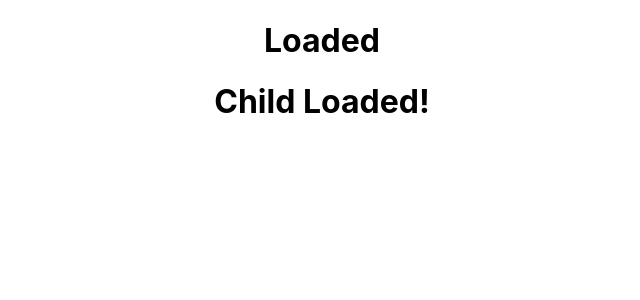
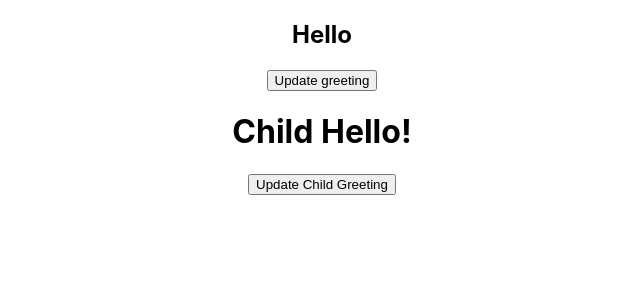
Before and after one commit to 2ndborn/react-lesson, a React (Create React App) app in the folder my-app/: page / in a window 1280 px wide. Shown: the top 300 px of the page, without its empty margins (318-958 px from the left). Built offline with nearby package versions, Linux system fonts and the light colour scheme.

Commit message:
component did update leson

```diff
--- a/my-app/src/App.js
+++ b/my-app/src/App.js
@@ -1,11 +1,11 @@
 import './App.css';
-import LifeCycleCDM from './components/LifeCycleCDM';
+import LifeCycleCDU from './components/LifeCycleCDU';
 
 
 function App() {
   return (
     <div className="App">
-      <LifeCycleCDM />
+      <LifeCycleCDU />
     </div>
   );
 }
--- /dev/null
+++ b/my-app/src/components/LifeCycleCDU.js
@@ -0,0 +1,37 @@
+import React, { Component } from 'react'
+import LifeCyclesCDUChild from './LifeCycleCDUChild'
+
+export class LifeCycleCDU extends Component {
+    constructor(props) {
+        console.log('constructor called')
+      super(props)
+
+      this.state = {
+         greeting: 'Hello',
+      }
+    }
+
+    updateGreeting = () => {
+        console.log('greeting called')
+        this.setState((prevState) => ({
+            greeting: prevState.greeting === 'Hello' ? 'Goodbye' : 'Hello'
+        }))
+    }
+
+    componentDidUpdate() {
+        console.log('component updated')
+    }
+
+  render() {
+    console.log('render called')
+    return (
+      <div>
+        <h2>{this.state.greeting}</h2>
+        <button onClick={() => this.updateGreeting()}>Update greeting</button>
+        <LifeCyclesCDUChild parentGreeting={this.state.greeting}/>
+      </div>
+    )
+  }
+}
+
+export default LifeCycleCDU
--- /dev/null
+++ b/my-app/src/components/LifeCycleCDUChild.js
@@ -0,0 +1,42 @@
+import React, { Component } from 'react'
+
+export class LifeCyclesCDUChild extends Component {
+    constructor(props) {
+        console.log('Child Constructor called');
+        super(props)
+
+        this.state = {
+            greeting: 'Child Hello!',
+        }
+    }
+
+    updateGreeting = () => {
+        console.log('Child updateGreeting called');
+        this.setState((prevState) => {
+            return {
+                greeting: prevState.greeting === 'Child Hello!' ? 'Child Goodbye' : 'Child Hello!',
+            }
+        })
+    }
+
+    componentDidUpdate(prevProps, prevState) {
+        console.log('Child Component updated!');
+        console.log('prevProps', prevProps);
+        console.log('prevState', prevState);
+        if (prevProps.parentGreeting !== this.props.parentGreeting) {
+            console.log('Parent greeting has changed!');
+        }
+    }
+
+    render() {
+        console.log('Child Render method called');
+        return (
+            <div>
+                <h1>{this.state.greeting}</h1>
+                <button onClick={this.updateGreeting}>Update Child Greeting</button>
+            </div>
+        )
+    }
+}
+
+export default LifeCyclesCDUChild
```
